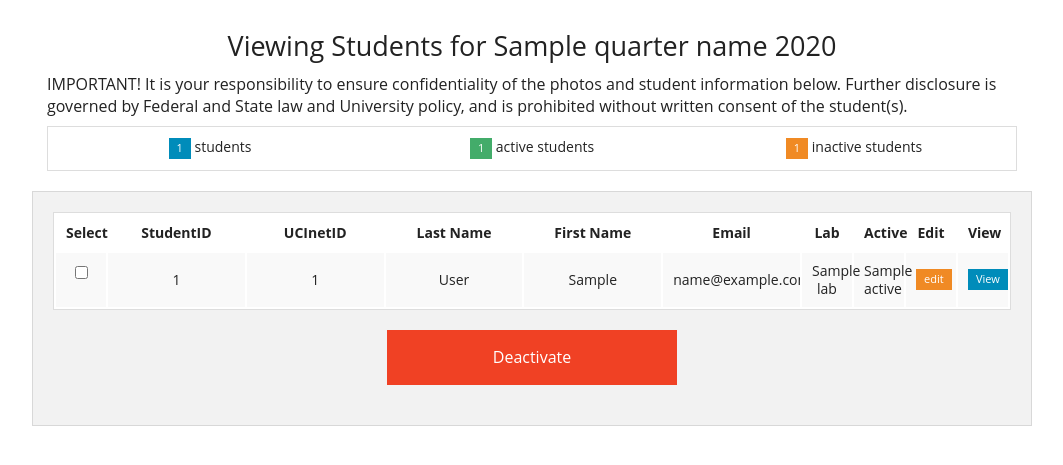
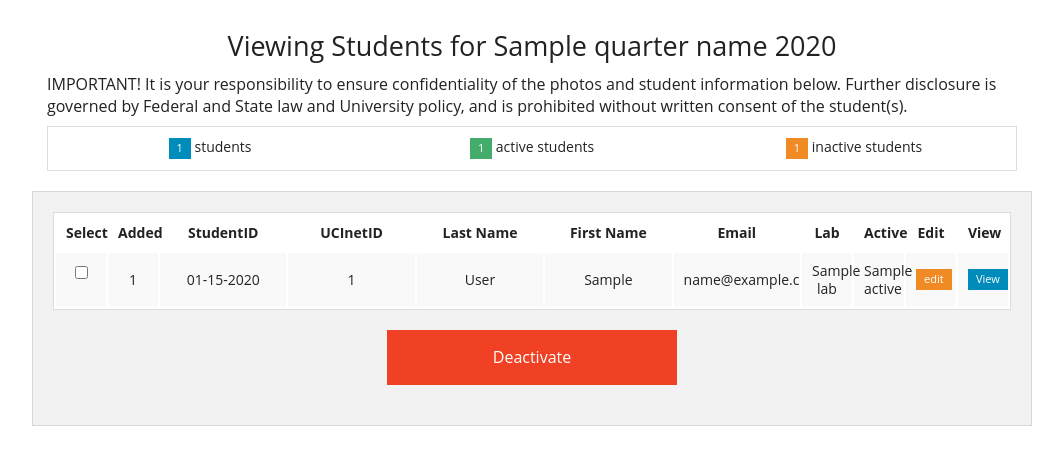
Before and after one commit to austinsherron/partner_app, a Python web app: template templates/admin_view.html in a window 1280 px wide. Shown: the part 45-510 px from the top of the page, without its empty margins (108-1171 px from the left). Run offline with Jinja, Linux system fonts and the light colour scheme; the template is opened without the code that fills it: most values are stand-ins (such as "Sample title", 1, 10 or a date in 2020).

Commit message:
Update Roster View Template
Admins can now view student object creation date.

```diff
--- a/templates/admin_view.html
+++ b/templates/admin_view.html
@@ -33,6 +33,7 @@
 			<table>
 				<tr>
 			  		<th class="num-cell text-center">Select</th>
+			  		<th class="num-cell text-center">Added</th>
 			  		<th class="text-center">StudentID</th>
 			  		<th class="text-center">UCInetID</th>
 			  		<th class="text-center">Last Name</th>
@@ -49,6 +50,11 @@
 							<input type="checkbox" name="student" value="{{ student.studentid }}">
 						</td>
 						<td class="text-center">{{ student.studentid }}</td>
+						{% if student.created %}
+							<td class="text-center">{{ student.created.strftime("%m-%d-%Y") }}</td>
+						{% else %}
+							<td class="text-center">None</td>
+						{% endif %}
 						<td class="text-center overflow">{{ student.ucinetid }}</td>
 						<td class="text-center overflow">{{ student.last_name }}</td>
 						<td class="text-center overflow">{{ student.first_name }}</td>
```
